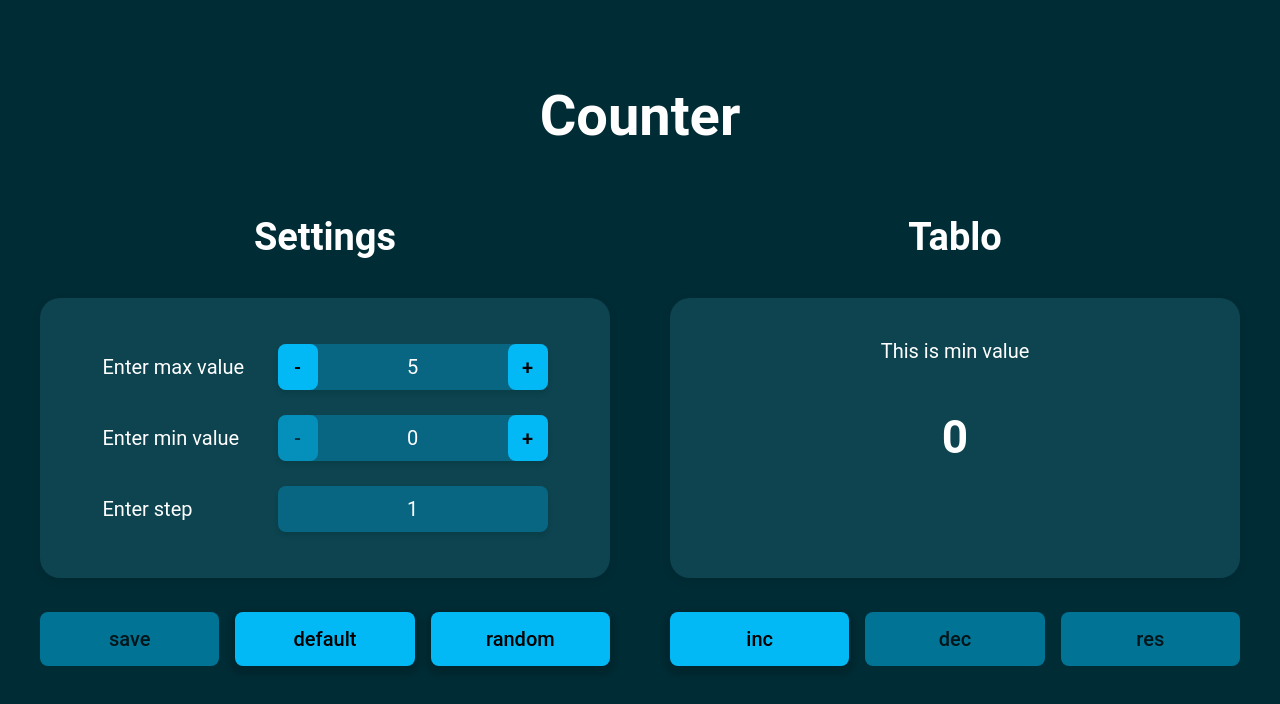
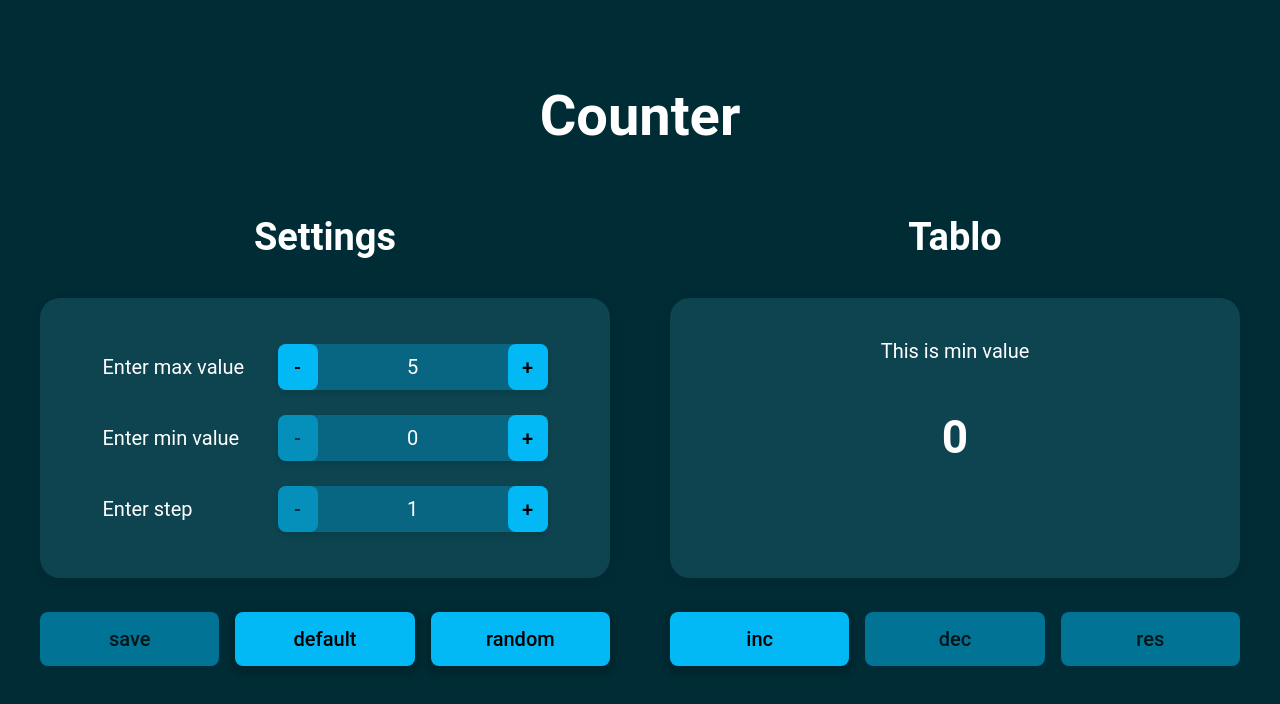
Before and after one commit to Anna-Bekreneva/counter, a React (Create React App) app: page / in a window 1280 px wide. Shown: the top 704 px of the page. Built offline with nearby package versions, Linux system fonts and the light colour scheme.

Commit message:
added step input as component SettingsItem

```diff
--- a/src/components/Settings/SettingsForm.tsx
+++ b/src/components/Settings/SettingsForm.tsx
@@ -1,7 +1,7 @@
-import React, {ChangeEvent, FormEvent, KeyboardEvent, LegacyRef, useEffect, useState} from 'react';
+import React, {ChangeEvent, KeyboardEvent, LegacyRef, useEffect, useState} from 'react';
 import {SettingsManagement} from './SettingsManagement';
+import {SettingsItem} from './SettingsItem';
 import {Warning} from '../Warning';
-import {SettingsItem} from './SettingsItem';
 
 type SettingsFormPropsType = {
 	maxNumber: number
@@ -42,13 +42,18 @@ export const SettingsForm: React.FC<SettingsFormPropsType> = (props) => {
 
 	const [maxButtonDopClass, setMaxButtonDopClass] = useState('')
 	const [minButtonDopClass, setMinButtonDopClass] = useState('')
+	const [stepButtonDopClass, setStepButtonDopClass] = useState('')
 	const [whichButtonMaxDopClass, setWhichButtonMaxDopClass] = useState<'plus' | 'minus' | null>(null)
 	const [whichButtonMinDopClass, setWhichButtonMinDopClass] = useState<'plus' | 'minus' | null>(null)
+	const [whichButtonStepDopClass, setWhichButtonStepDopClass] = useState<'plus' | 'minus' | null>(null)
 
 	const resetButtonDopClass = () => {
 		setMaxButtonDopClass('')
+		setMinButtonDopClass('')
+		setStepButtonDopClass('')
 		setWhichButtonMaxDopClass(null)
 		setWhichButtonMinDopClass(null)
+		setWhichButtonStepDopClass(null)
 	}
 
 	// OnKeyDown
@@ -61,13 +66,13 @@ export const SettingsForm: React.FC<SettingsFormPropsType> = (props) => {
 		allOnKeyDownHandler(event)
 		// down - 40, up - 38
 
-		if ((event.keyCode === 40 && newMaxValue !== props.DEFAULT_STEP) || (event.keyCode === 38 && newMaxValue !== props.LIMIT_VALUE)) {
+		if ((newMaxValue !== props.DEFAULT_STEP && event.keyCode === 40) || (newMaxValue !== props.LIMIT_VALUE && event.keyCode === 38)) {
 			setMaxButtonDopClass('settings__button--active')
 		} else {
 			resetButtonDopClass()
 		}
 
-		if ((event.keyCode === 40 && newMaxValue === props.DEFAULT_STEP) || (event.keyCode === 38 && newMaxValue === props.LIMIT_VALUE)) {
+		if ((newMaxValue === props.DEFAULT_STEP && event.keyCode === 40) || (newMaxValue === props.LIMIT_VALUE && event.keyCode === 38)) {
 			event.preventDefault()
 		}
 
@@ -89,17 +94,17 @@ export const SettingsForm: React.FC<SettingsFormPropsType> = (props) => {
 
 		// down - 40, up - 38
 
-		if ((newMinValue === props.DEFAULT_MIN && event.keyCode === 40) || (event.keyCode === 38 && newMinValue === props.LIMIT_VALUE)) {
+		if ((newMinValue === props.DEFAULT_MIN && event.keyCode === 40) || (newMinValue === props.LIMIT_VALUE && event.keyCode === 38)) {
 			event.preventDefault()
 		}
 
-		if ((event.keyCode === 40 && newMinValue !== props.DEFAULT_MIN) || (event.keyCode === 38 && newMaxValue !== props.LIMIT_VALUE)) {
+		if ((newMinValue !== props.DEFAULT_MIN && event.keyCode === 40) || (newMinValue !== props.LIMIT_VALUE && event.keyCode === 38)) {
 			setMinButtonDopClass('settings__button--active')
 		} else {
 			resetButtonDopClass()
 		}
 
-		if (newMinValue === props.DEFAULT_MIN) {
+		if (newMinValue === props.LIMIT_VALUE + 1 || newMinValue === props.DEFAULT_MIN + 1) {
 			resetButtonDopClass()
 		}
 
@@ -115,8 +120,31 @@ export const SettingsForm: React.FC<SettingsFormPropsType> = (props) => {
 	const stepOnKeyDownHandler = (event: KeyboardEvent<HTMLInputElement>) => {
 		allOnKeyDownHandler(event)
 
+		// down - 40, up - 38
 		if (newStepValue === props.DEFAULT_STEP && event.keyCode === 40) {
 			event.preventDefault()
+		}
+
+		if ((newStepValue === props.DEFAULT_MIN && event.keyCode === 40) || (event.keyCode === 38 && newStepValue === props.LIMIT_VALUE)) {
+			event.preventDefault()
+		}
+
+		if ((event.keyCode === 40 && newMinValue !== props.DEFAULT_MIN) || (event.keyCode === 38 && newMaxValue !== props.LIMIT_VALUE)) {
+			setStepButtonDopClass('settings__button--active')
+		} else {
+			resetButtonDopClass()
+		}
+
+		if (newStepValue === props.DEFAULT_MIN) {
+			resetButtonDopClass()
+		}
+
+		if (event.keyCode === 38) {
+			setWhichButtonStepDopClass('plus')
+		}
+
+		if (event.keyCode === 40) {
+			setWhichButtonStepDopClass('minus')
 		}
 	};
 
@@ -129,6 +157,11 @@ export const SettingsForm: React.FC<SettingsFormPropsType> = (props) => {
 	const minPlusOnClickHandler = () => {
 		setNewMinValue((actual) => actual + 1)
 		minRef.current && minRef.current.focus()
+	}
+
+	const stepPlusOnClickHandler = () => {
+		setNewStepValue((actual) => actual + 1)
+		stepRef.current && stepRef.current.focus()
 	}
 
 	// Click on minus/plus button for max value
@@ -152,7 +185,11 @@ export const SettingsForm: React.FC<SettingsFormPropsType> = (props) => {
 	const maxPLusButtonDisabled = newMaxValue === props.LIMIT_VALUE
 
 	const minMinusButtonDisabled = newMinValue === props.DEFAULT_MIN
-	const minPLusButtonDisabled = newMinValue === props.LIMIT_VALUE - 1
+	const minPLusButtonDisabled = newMinValue === props.LIMIT_VALUE
+	console.log(minPLusButtonDisabled)
+
+	const stepMinusButtonDisabled = newStepValue === props.DEFAULT_MIN + 1
+	const stepPLusButtonDisabled = newStepValue === props.LIMIT_VALUE - 1
 
 	// MinusOnClick
 	const maxMinusOnClickHandler = () => {
@@ -164,6 +201,12 @@ export const SettingsForm: React.FC<SettingsFormPropsType> = (props) => {
 		!minMinusButtonDisabled && setNewMinValue((actual) => actual - 1);
 		minRef.current && minRef.current.focus()
 	}
+
+	const stepMinusOnClickHandler = () => {
+		!stepMinusButtonDisabled && setNewStepValue((actual) => actual - 1);
+		stepRef.current && stepRef.current.focus()
+	}
+
 
 	// OnChange
 	const maxOnChangeHandler = (event: ChangeEvent<HTMLInputElement>) => {
@@ -235,6 +278,7 @@ export const SettingsForm: React.FC<SettingsFormPropsType> = (props) => {
 		const reg = /^[\D0]+|\D/g
 		errorStep && setErrorStep('');
 		warning && setWarning('')
+
 		setNewStepValue(Number(event.currentTarget.value));
 
 		if (Number(event.currentTarget.value) >= newMaxValue) {
@@ -254,6 +298,32 @@ export const SettingsForm: React.FC<SettingsFormPropsType> = (props) => {
 		if ((newMaxValue - newMinValue) % Number(event.currentTarget.value) !== 0) {
 			setWarning(warningMessage)
 		}
+
+		//////////////
+
+		// if (Number(event.currentTarget.value) > props.LIMIT_VALUE) {
+		// 	setErrorMin(errorMessageLength)
+		//
+		// 	if (Array.from(event.currentTarget.value).length <= String(props.LIMIT_VALUE).split("").length) {
+		// 		setNewMinValue(Number(event.currentTarget.value))
+		// 	}
+		// } else {
+		// 	setNewMinValue(Number(event.currentTarget.value))
+		// }
+		//
+		// if (Number(event.currentTarget.value) >= newMaxValue) {
+		// 	setErrorMin(errorMessageLessMin)
+		// 	setErrorMax(errorMessageGreaterMax)
+		// }
+		//
+		// if ((Number(event.currentTarget.value) < newMaxValue) && errorMin === errorMessageLessMin && errorMax === errorMessageGreaterMax) {
+		// 	setErrorMin('')
+		// 	setErrorMax('')
+		// }
+		//
+		// if ((newMaxValue - newMinValue) % newStepValue !== 0) {
+		// 	setWarning(warningMessage)
+		// }
 	};
 
 	// Settings
@@ -327,17 +397,26 @@ export const SettingsForm: React.FC<SettingsFormPropsType> = (props) => {
 						maxButtonDisabled={minPLusButtonDisabled}
 						valueForInput={newMinValue}
 					/>
-					<div className="settings__content">
-						<div className="settings__item">
-							<div className="settings__label">
-								<label htmlFor="step">Enter step</label>
-								{warning && <Warning text={warning}></Warning>}
-							</div>
-							<input className={errorStep ? 'settings__field field field--error' : 'settings__field' + ' field'} id="step" value={newStepValue} onInput={stepOnChangeHandler} onKeyDown={stepOnKeyDownHandler} name='step' type="number"/>
-						</div>
-						{errorStep && <span className="settings__error">{errorStep}</span>}
-					</div>
+					<SettingsItem
+						labelText={"Enter step"}
+						inputId={"step"}
+						error={errorStep}
+						newValue={newStepValue}
+						changeHandler={stepOnChangeHandler}
+						onKeyDown={stepOnKeyDownHandler}
+						link={stepRef}
+						resetButtonDopClass={resetButtonDopClass}
+						whichButtonDopClass={whichButtonStepDopClass}
+						buttonDopClass={stepButtonDopClass}
+						minusOnClick={stepMinusOnClickHandler}
+						minusButtonDisabled={stepMinusButtonDisabled}
+						plusOnClick={stepPlusOnClickHandler}
+						maxButtonDisabled={stepPLusButtonDisabled}
+						valueForInput={newStepValue}
+						warning={warning}
+					/>
 				</div>
+
 			</div>
 			<SettingsManagement saveSettings={saveSettings} defaultSettings={defaultSettings} randomSettings={randomSettings} errorAll={errorAll}></SettingsManagement>
 		</form>
--- a/src/components/Settings/SettingsItem.tsx
+++ b/src/components/Settings/SettingsItem.tsx
@@ -1,4 +1,5 @@
 import React, {ChangeEvent, KeyboardEvent} from 'react';
+import {Warning} from '../Warning';
 
 type settingsItemPropsType = {
 	labelText: string
@@ -16,6 +17,7 @@ type settingsItemPropsType = {
 	minusButtonDisabled: boolean
 	maxButtonDisabled: boolean
 	valueForInput: number
+	warning?: string
 }
 
 export const SettingsItem: React.FC<settingsItemPropsType> = (props) => {
@@ -23,6 +25,7 @@ export const SettingsItem: React.FC<settingsItemPropsType> = (props) => {
 		<div className="settings__content">
 			<div className="settings__item">
 				<label className="settings__label" htmlFor={props.inputId}>{props.labelText}</label>
+				{props.warning && <Warning text={props.warning}></Warning>}
 				<div className={props.error ? 'settings__field field field--error' : 'settings__field field'}>
 					<button className={props.whichButtonDopClass === 'minus' ? `settings__button settings__button--minus button ${props.buttonDopClass}` : 'settings__button settings__button--minus button'} type="button" onClick={props.minusOnClick} disabled={props.minusButtonDisabled}>-</button>
 					<input className="settings__input" id={props.inputId} value={props.valueForInput} onChange={props.changeHandler} onKeyDown={props.onKeyDown} ref={props.link} onBlur={props.resetButtonDopClass} name="max" type="number"/>
```
